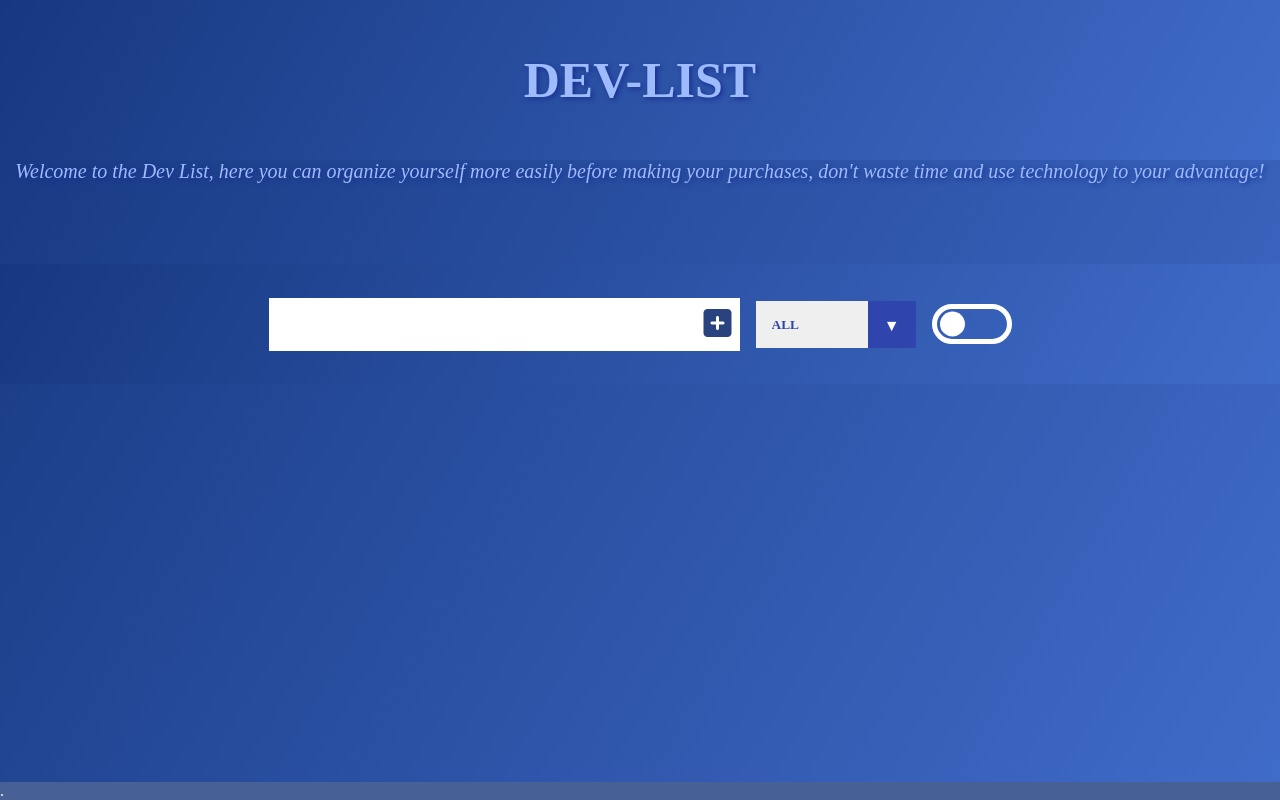
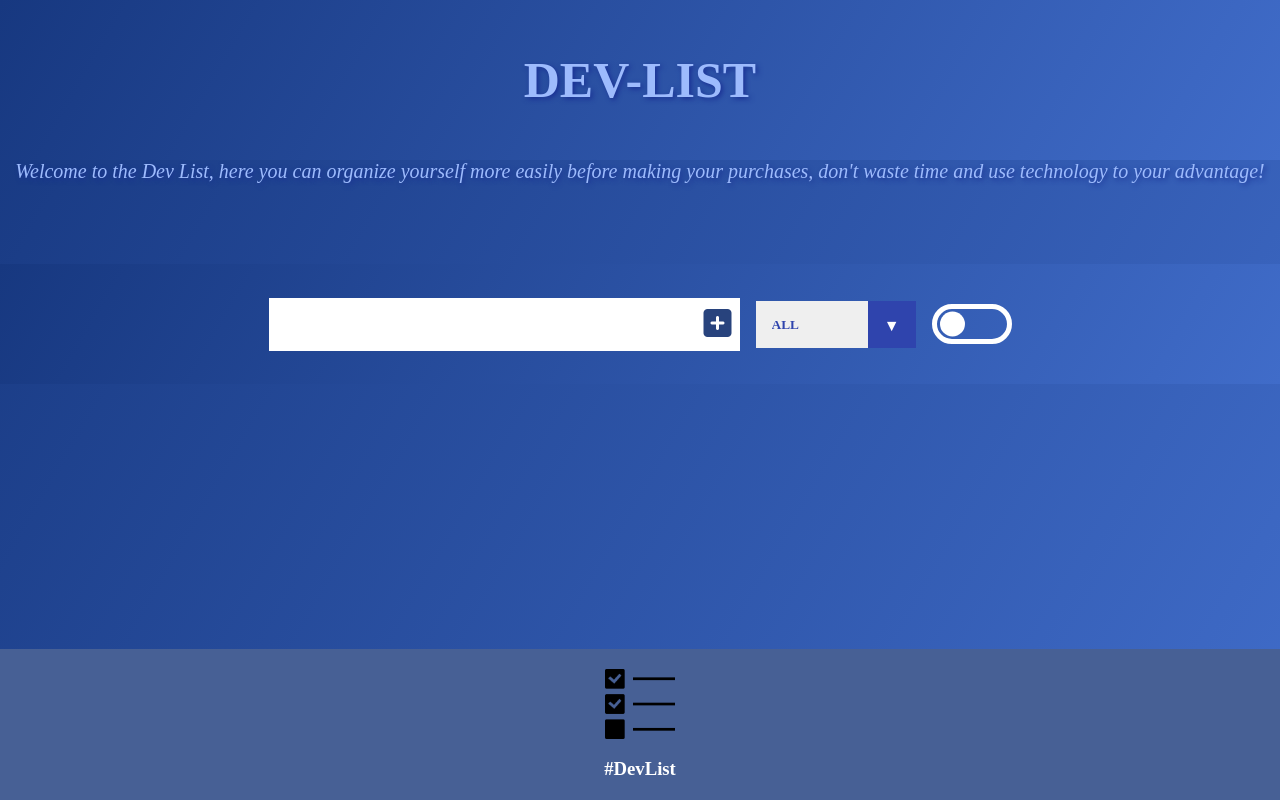
Before and after one commit to Edwanderson94/Modulo2_DevInHouse, a plain HTML site: page [Projeto] - DevList/Dev-Todo-Main v4-[modal]-trying/index.html in a window 1280 px wide. Drawn offline with Linux system fonts and the light colour scheme.

Commit message:
add alertas de inserção

```diff
--- a/[Projeto] - DevList/Dev-Todo-Main v4-[modal]-trying/index.html
+++ b/[Projeto] - DevList/Dev-Todo-Main v4-[modal]-trying/index.html
@@ -68,7 +68,10 @@
     </main>
 
     <footer class="main-footer">
-        .
+        <a class="logo" href="https://ava.sesisenai.org.br/my/">
+            <img class="listImg" src="img/devList.png" alt="Logo List">
+        </a>
+        <h3> #DevList </h3>
     </footer>
 
     <div id="modal-itens" class="modalItens">
--- a/[Projeto] - DevList/Dev-Todo-Main v4-[modal]-trying/script.js
+++ b/[Projeto] - DevList/Dev-Todo-Main v4-[modal]-trying/script.js
@@ -48,15 +48,26 @@ function addTodo(e) {
 
     // Criação de uma DIV com o nome de "TODO"
     const todoDiv = document.createElement('div');
+
     todoDiv.classList.add("todo");
+        var valor = parseInt(prompt ('Qual o valor do item?'));
 
-    // Criação de listas
+    if (!valor) {
+        todo.innerHTML = `<li class"warning-message"> Por Favor, Digite um valor! </li>`
+    }
+
+    window.confirm('Seu item foi cadastrado com sucesso')
+
+    // Criação de itens na lista
     const newTodo = document.createElement("li");
     newTodo.innerText = todoInput.value;
+
+
 
     // Salvar informações no Local Storage
     saveLocalTodos(todoInput.value);
 
+    // Adicionando novo item a lista
     newTodo.classList.add('todo-item');
     todoDiv.appendChild(newTodo);
     todoInput.value = "";
@@ -213,8 +224,8 @@ btn.onclick = function() {
 function iniciaModal(modalId) {
     const modal = document.getElementById(modalId);
     modal.classList.add('mostrar');
-    console.log(modal);
-
 }
 
-adicionaItens.addEventListener('click', () => iniciaModal('modal-itens'));
+// adicionaItens.addEventListener('click', () => iniciaModal('modal-itens'));
+
+console.log();
--- a/[Projeto] - DevList/Dev-Todo-Main v4-[modal]-trying/style.css
+++ b/[Projeto] - DevList/Dev-Todo-Main v4-[modal]-trying/style.css
@@ -253,9 +253,22 @@ select {
 
 /* Estruturas e estilização do footer */
 .main-footer {
+    display: flex;
+    flex-direction: column;
+    align-items: center;
     background-color: #476095;
     color: #FFF;
     font-family: 'Nunito+Sans', 'sans-serif';
+    padding-bottom: 20px;
+}
+
+.main-footer .logo {
+    margin-top: 20px;
+    margin-bottom: 15px;
+}
+
+.listImg {
+    width: 70px
 }
 
 /* Estruturas e estilização do modal */
```
Also changed, not shown: [Projeto] - DevList/Dev-Todo-Main v4-[modal]-trying/img/devList.png (added), 1 other file.
